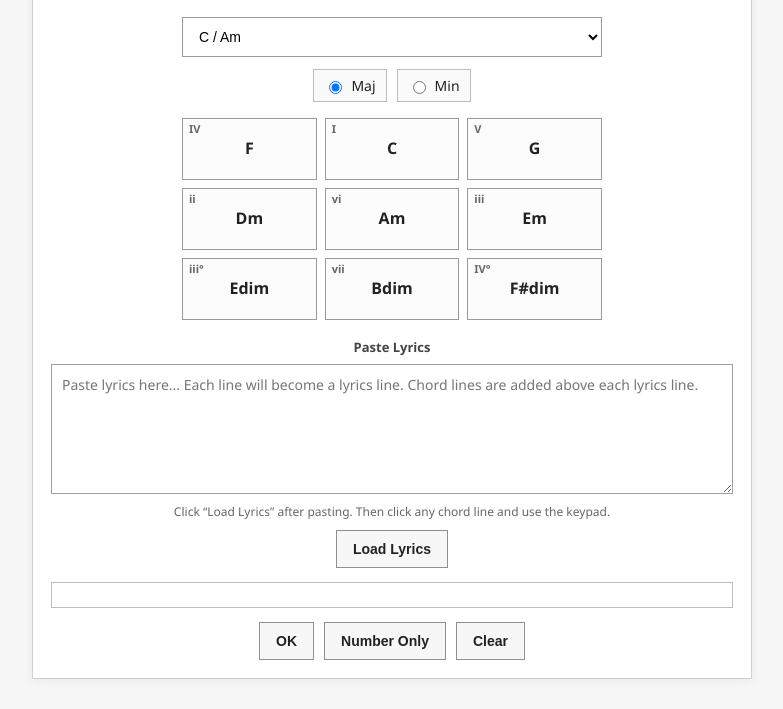
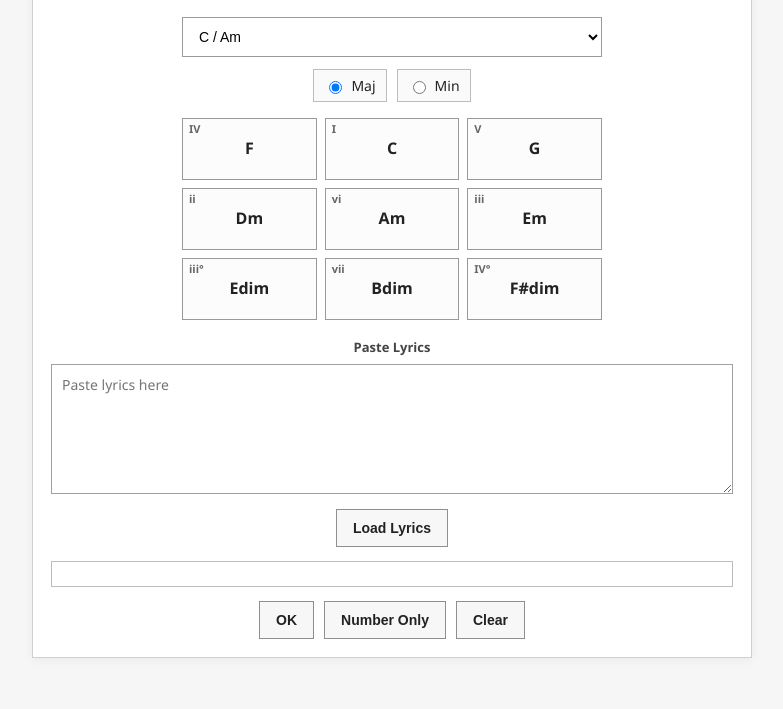
Before and after one commit to jibumjibu/lyrics-chords-editor, a plain HTML site: page index.html in a window 1280 px wide. Shown: the part 108-817 px from the top of the page, without its empty margins (248-1031 px from the left). Drawn offline with nearby package versions, Linux system fonts and the light colour scheme.

Commit message:
edited placeholder

```diff
--- a/index.html
+++ b/index.html
@@ -331,8 +331,8 @@
 
       <div class="lyrics-input-wrap">
         <div class="section-label">Paste Lyrics</div>
-        <textarea id="lyricsInput" placeholder="Paste lyrics here... Each line will become a lyrics line. Chord lines are added above each lyrics line."></textarea>
-        <div class="note">Click “Load Lyrics” after pasting. Then click any chord line and use the keypad.</div>
+        <textarea id="lyricsInput" placeholder="Paste lyrics here"></textarea>
+        <div class="note"></div>
         <div class="controls" style="margin-top: 8px;">
           <button id="loadLyricsBtn">Load Lyrics</button>
         </div>
```
